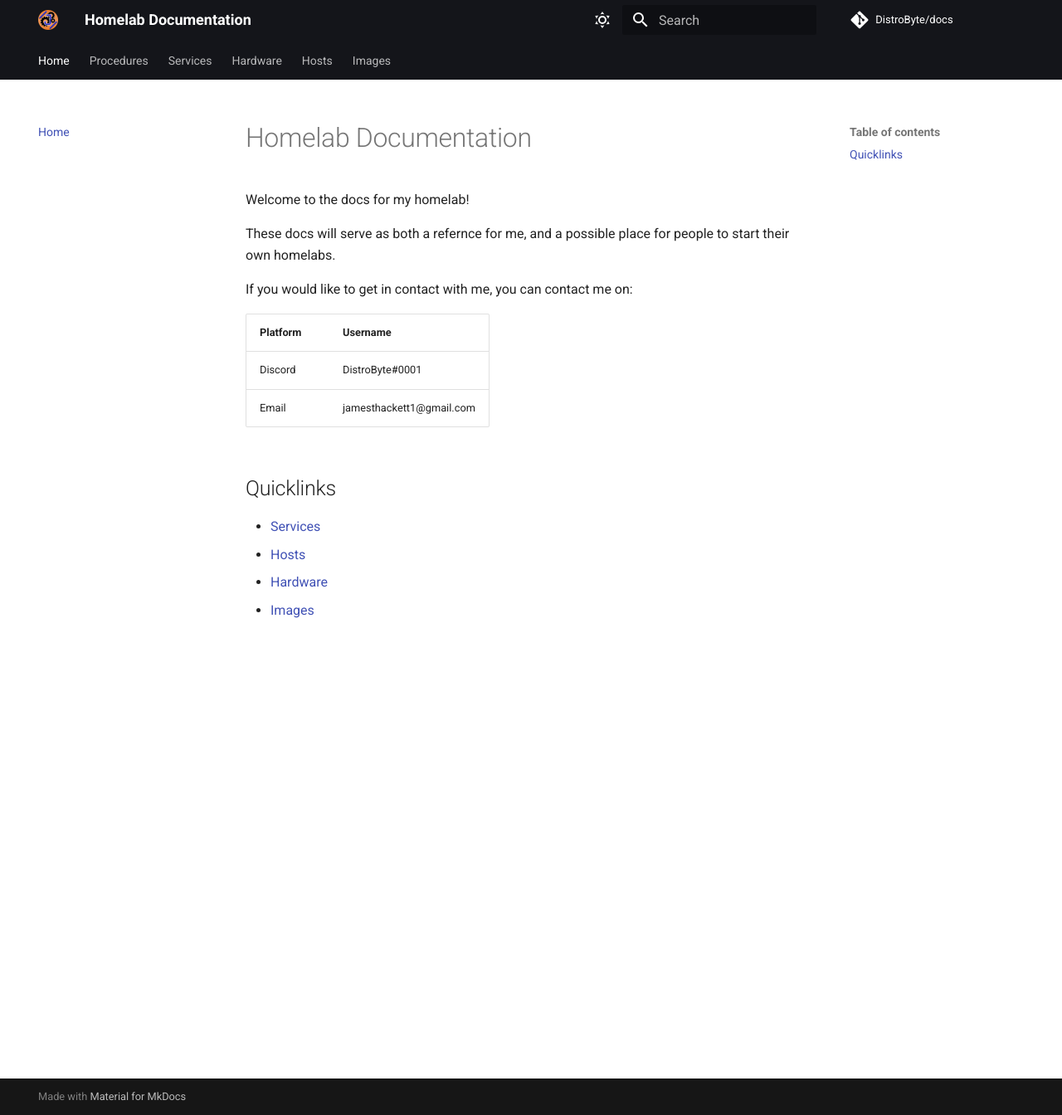
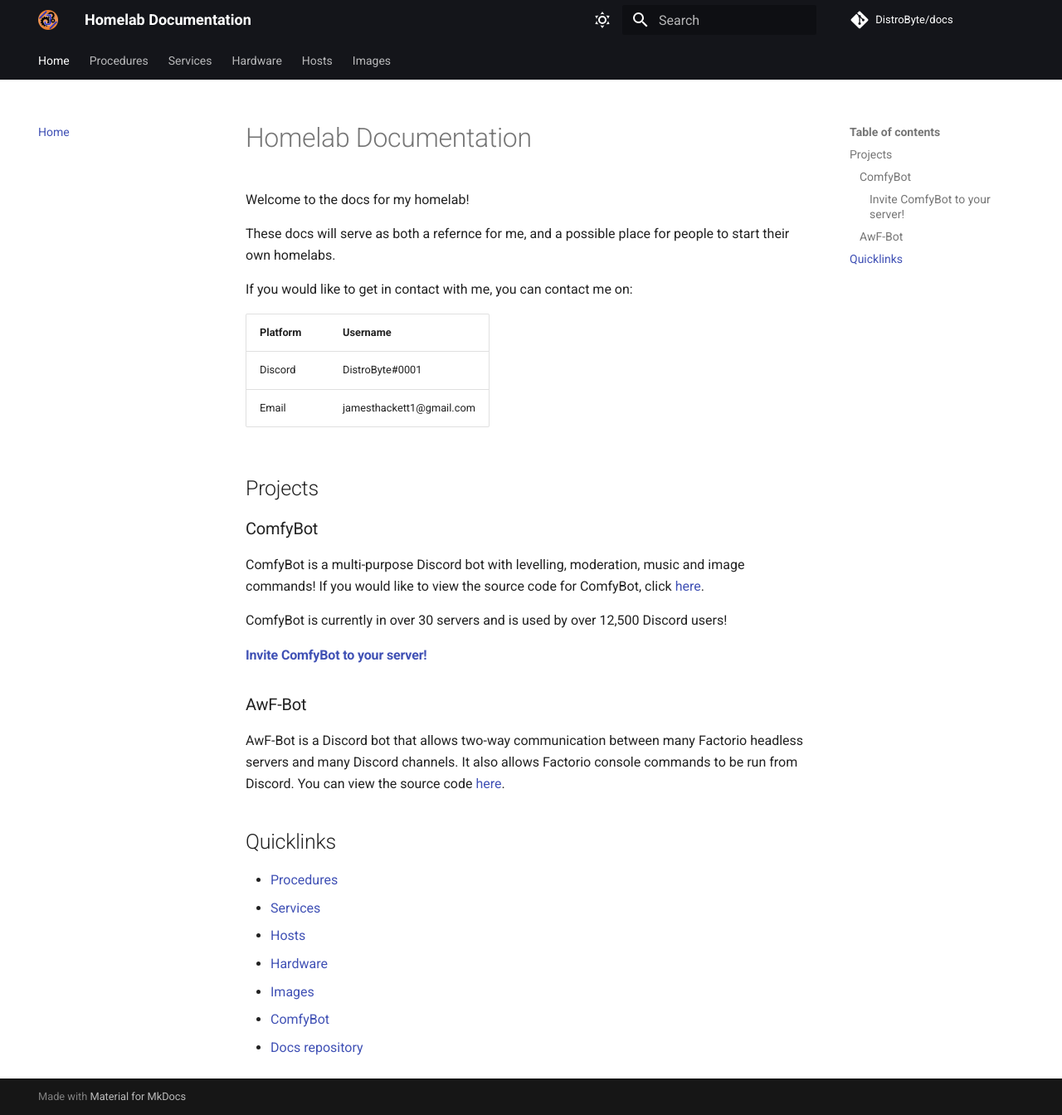
Before and after one commit to DistroByte/docs, an MkDocs documentation site: the page built from docs/index.md, in a window 1280 px wide and 1344 px high. Shown: the whole window at 83% size. Built offline with MkDocs 1.6.1 and Material for MkDocs 9.7.7, drawn with Linux system fonts in a browser that asks for light colours; comment, search, counter and statistics services are not loaded.

Commit message:
adds projects

```diff
--- a/docs/index.md
+++ b/docs/index.md
@@ -11,9 +11,28 @@
 | Discord  | DistroByte#0001          |
 | Email    | jamesthackett1@gmail.com |
 
+## Projects
+
+### ComfyBot
+
+ComfyBot is a multi-purpose Discord bot with levelling, moderation, music and image commands! If you would like
+to view the source code for ComfyBot, click [here](https://github.com/DistroByte/ComfyBot).
+
+ComfyBot is currently in over 30 servers and is used by over 12,500 Discord users!
+
+#### [Invite ComfyBot to your server!](https://discord.com/api/oauth2/authorize?client_id=666393146351026176&permissions=8&scope=bot)
+
+### AwF-Bot
+
+AwF-Bot is a Discord bot that allows two-way communication between many Factorio headless servers and many Discord channels.
+It also allows Factorio console commands to be run from Discord. You can view the source code [here](https://github.com/DistroByte/AwF-Bot).
+
 ## Quicklinks
 
+- [Procedures](procedures.md)
 - [Services](services/services.md)
 - [Hosts](hosts/hosts.md)
 - [Hardware](hardware/hardware.md)
 - [Images](images/images.md)
+- [ComfyBot](https://github.com/DistroByte/ComfyBot)
+- [Docs repository](https://github.com/DistroByte/docs)
```
